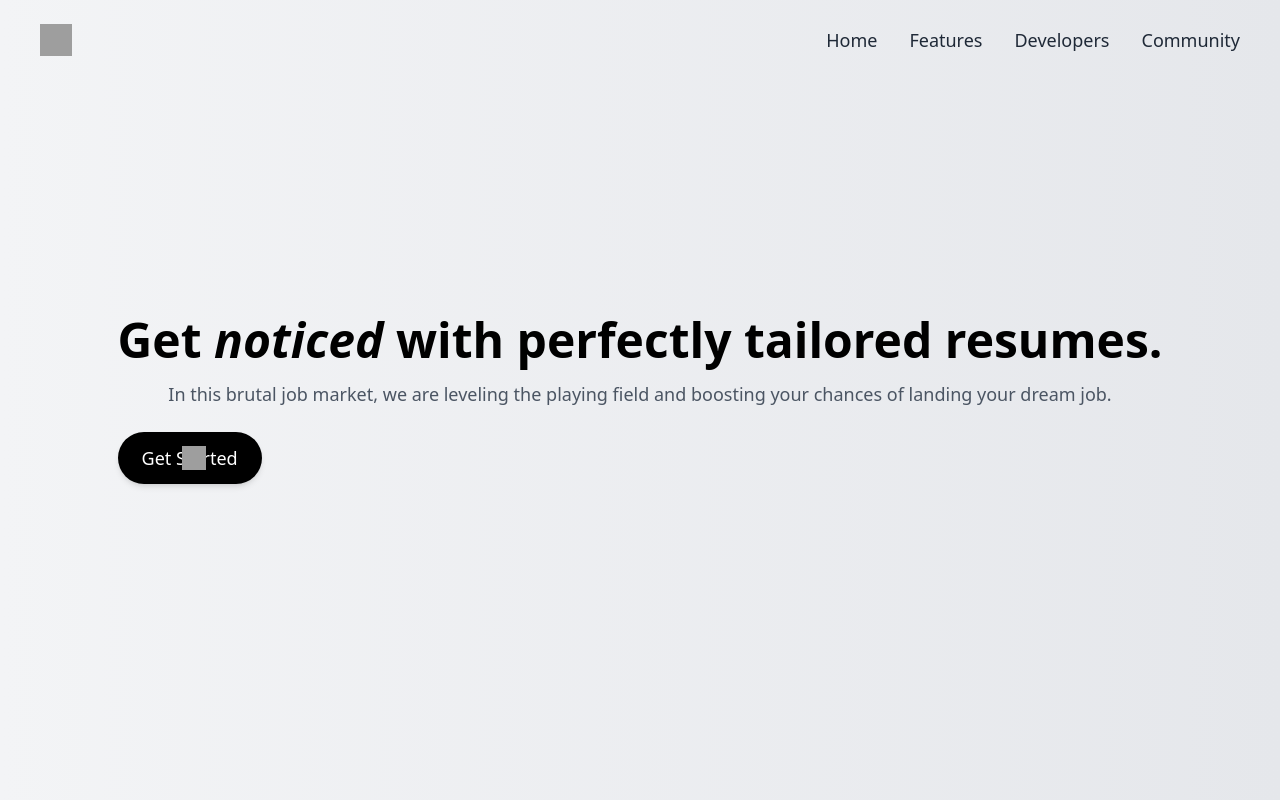
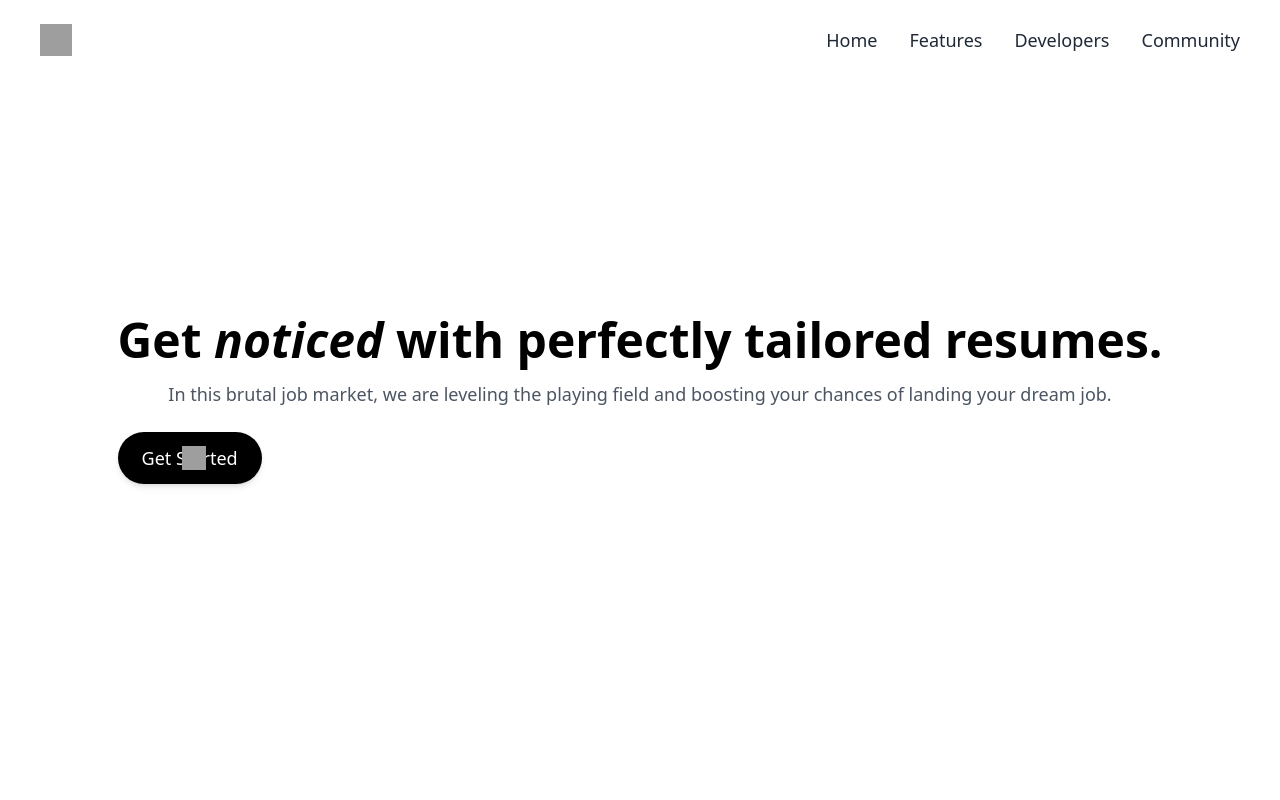
Before and after one commit to fasakinhenry/mapofpi-landing, a React (Vite) app: page / in a window 1280 px wide. Built offline with nearby package versions, Linux system fonts and the light colour scheme; grey boxes are pictures that could not be loaded.

Commit message:
styles: add all the required font family to tailwind

```diff
--- a/src/components/Hero.jsx
+++ b/src/components/Hero.jsx
@@ -2,7 +2,7 @@
 
 const Hero = () => {
   return (
-    <section className='flex items-center justify-center min-h-screen bg-gradient-to-r from-gray-100 to-gray-200'>
+    <section className='flex items-center justify-center min-h-screen bg-white'>
       <div className='text-center'>
         <h1 className='text-5xl font-Clutch font-bold mb-4'>
           Get <span className='italic font-Curl'>noticed</span> with perfectly
```
